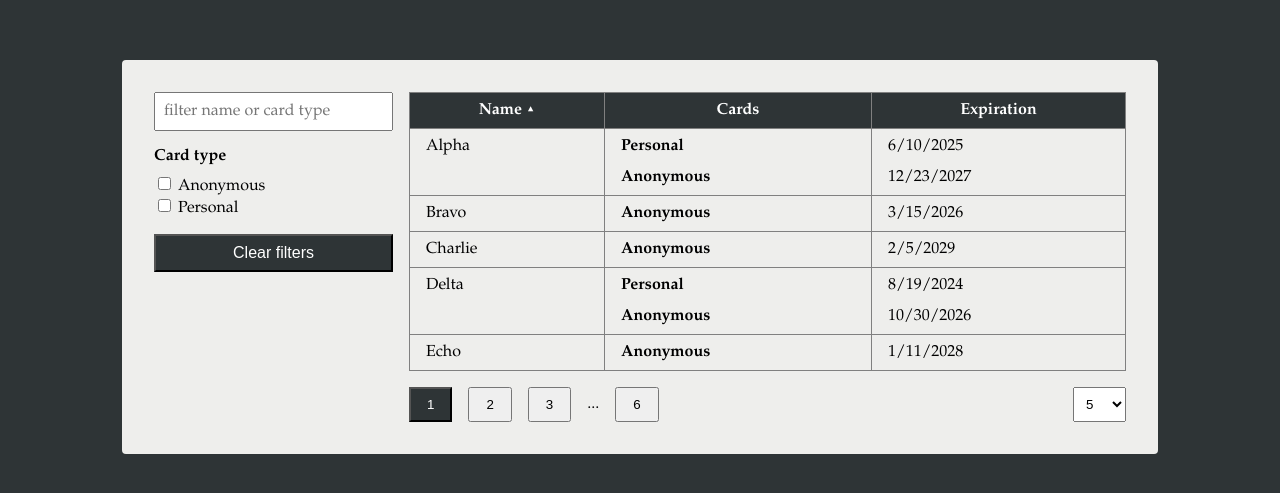
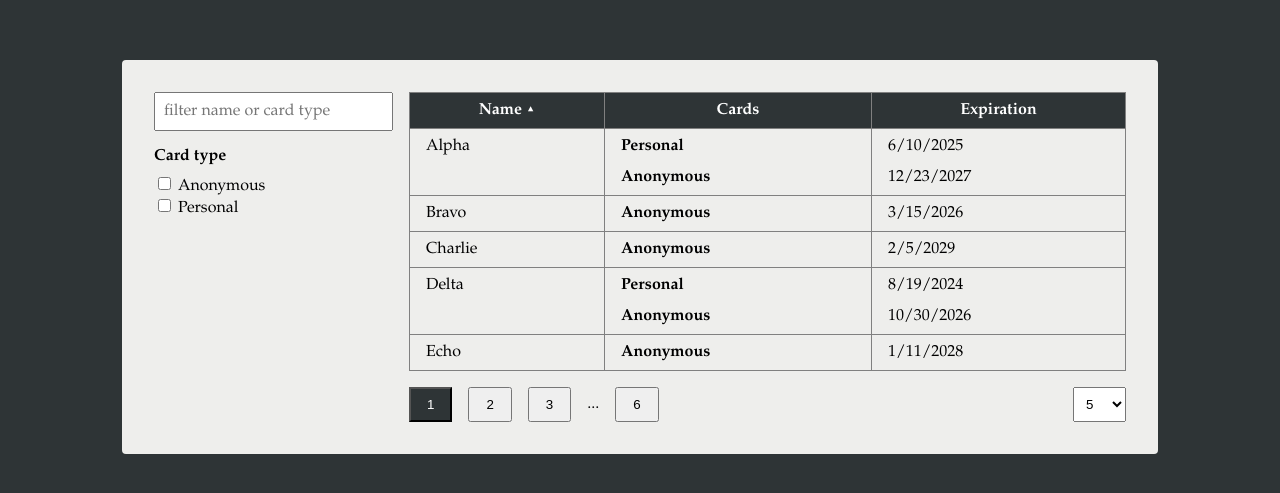
Before and after one commit to dknippers/table-filters, a Vue app: page / in a window 1280 px wide. Shown: the part 143-636 px from the top of the page. Built offline with nearby package versions, Linux system fonts and the light colour scheme.

Commit message:
Only show clear filters button when filters are active

```diff
--- a/src/travelers/TravelerOverview.vue
+++ b/src/travelers/TravelerOverview.vue
@@ -26,7 +26,13 @@ const { travelers, filters, totalPages, loading, error, clearFilters } = useTrav
         :items="cardTypes.map(cardType => ({ label: cardType, value: cardType }))"
       />
 
-      <button @click="clearFilters" class="clear-filters">Clear filters</button>
+      <button
+        @click="clearFilters"
+        class="clear-filters"
+        v-if="filters.cardTypes.length > 0 || filters.query.length > 0"
+      >
+        Clear filters
+      </button>
     </div>
 
     <div class="table">
```
